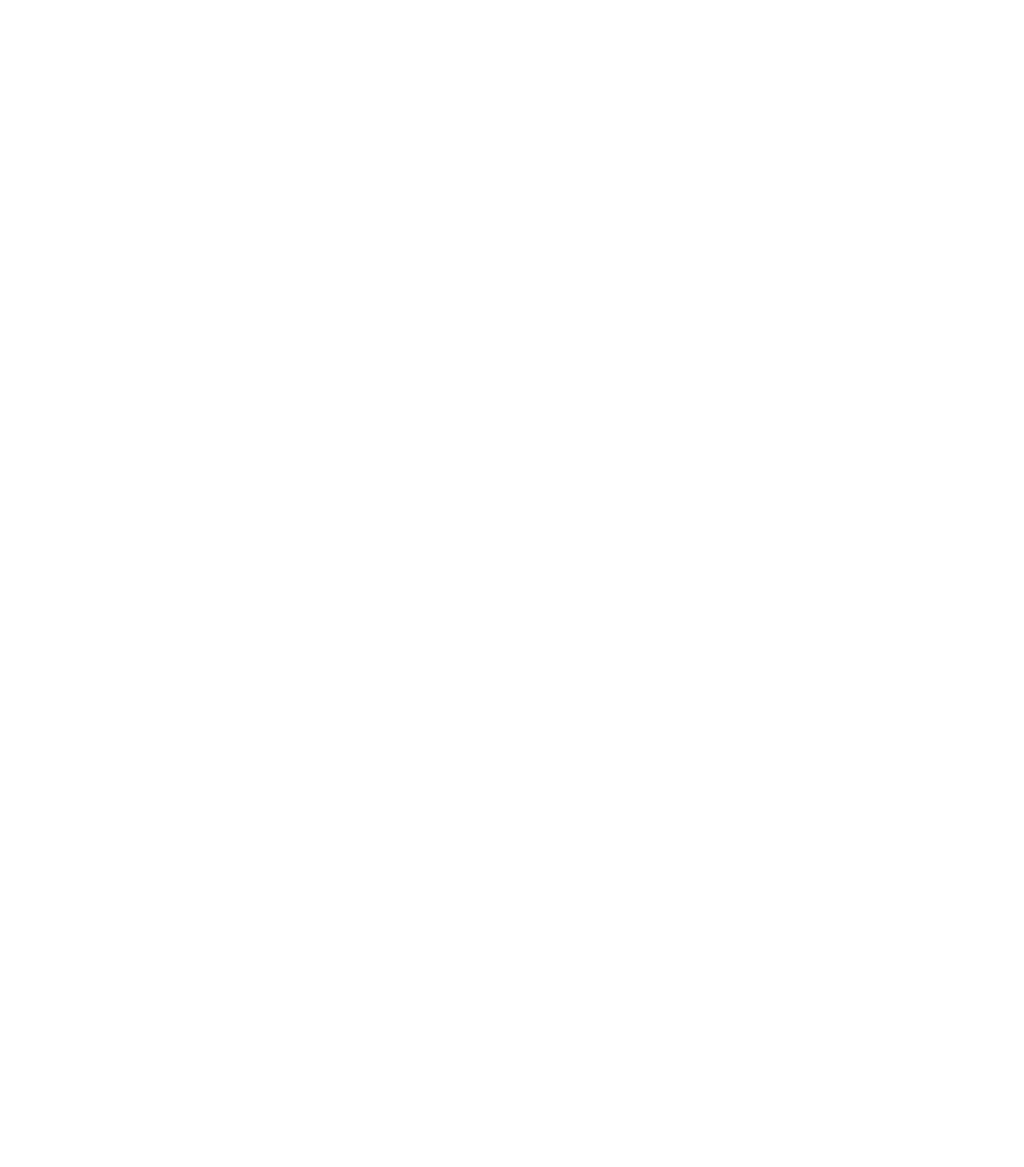
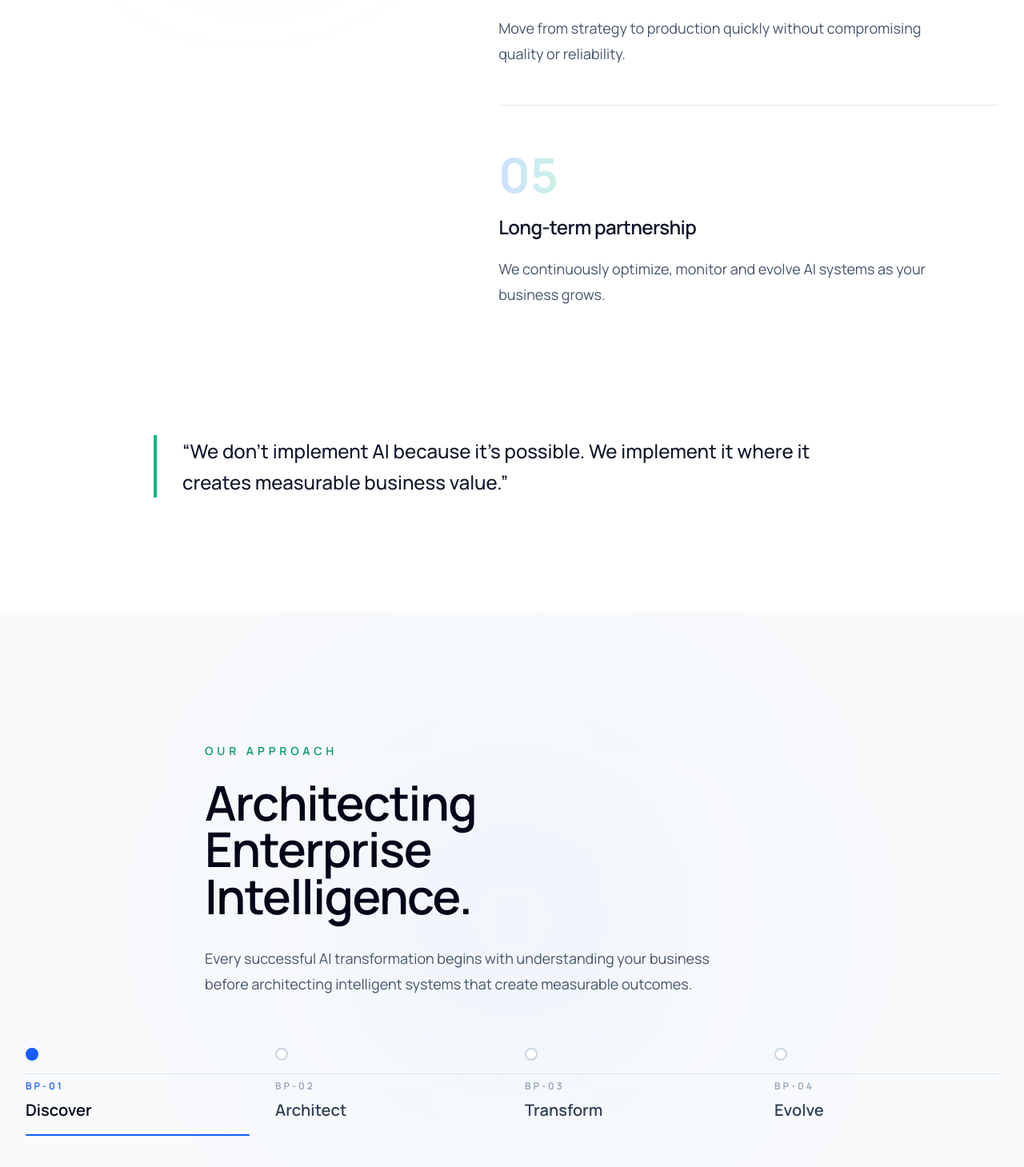
Before and after one commit to Dhinagaran891/dynava, a Next.js app: page / in a window 1280 px wide. Shown: the part 5882-7341 px from the top of the page at 80% size. Before the commit the page ends 5820 px from the top, so only its background shows below. Built offline with nearby package versions, Linux system fonts and the light colour scheme.

Commit message:
feat: add Our Approach section with interactive blueprint

```diff
--- a/app/page.tsx
+++ b/app/page.tsx
@@ -3,6 +3,7 @@
 import { Solutions } from "@/components/solutions";
 import Industries from "@/components/industries";
 import { WhyDynava } from "@/components/why-dynava";
+import { OurApproach } from "@/components/our-approach";
 
 export default function Page() {
   return (
@@ -14,6 +15,7 @@
         <Solutions />
         <Industries />
         <WhyDynava />
+        <OurApproach />
       </main>
     </>
   );
--- /dev/null
+++ b/components/our-approach/ApproachHeader.tsx
@@ -0,0 +1,33 @@
+"use client";
+
+import { motion } from "framer-motion";
+
+export default function ApproachHeader() {
+  return (
+    <motion.div
+      initial={{ opacity: 0, y: 24 }}
+      whileInView={{ opacity: 1, y: 0 }}
+      viewport={{ once: true }}
+      transition={{ duration: 0.6 }}
+      className="mx-auto max-w-3xl"
+    >
+      <span className="text-sm font-semibold uppercase tracking-[0.35em] text-emerald-600">
+        OUR APPROACH
+      </span>
+
+      <h2 className="mt-6 text-5xl font-semibold leading-[0.98] tracking-tight text-slate-950 xl:text-6xl">
+        Architecting
+        <br />
+        Enterprise
+        <br />
+        Intelligence.
+      </h2>
+
+      <p className="mt-8 max-w-2xl text-lg leading-8 text-slate-600">
+        Every successful AI transformation begins with understanding your
+        business before architecting intelligent systems that create measurable
+        outcomes.
+      </p>
+    </motion.div>
+  );
+}
--- /dev/null
+++ b/components/our-approach/BlueprintBackground.tsx
@@ -0,0 +1,9 @@
+export default function BlueprintBackground() {
+  return (
+    <>
+      <div className="absolute inset-0 bg-[linear-gradient(to_right,#e2e8f005_1px,transparent_1px),linear-gradient(to_bottom,#e2e8f005_1px,transparent_1px)] bg-[size:48px_48px]" />
+
+      <div className="absolute left-1/2 top-40 h-[450px] w-[450px] -translate-x-1/2 rounded-full bg-blue-500/5 blur-[140px]" />
+    </>
+  );
+}
--- /dev/null
+++ b/components/our-approach/BlueprintPanel.tsx
@@ -0,0 +1,98 @@
+"use client";
+
+import { motion, AnimatePresence } from "framer-motion";
+import { Check } from "lucide-react";
+
+import { BlueprintStage } from "./types";
+
+interface BlueprintPanelProps {
+  stage: BlueprintStage;
+}
+
+export default function BlueprintPanel({
+  stage,
+}: BlueprintPanelProps) {
+  return (
+    <div className="mt-12 overflow-hidden rounded-3xl border border-slate-200 bg-white shadow-sm">
+
+      <AnimatePresence mode="wait">
+
+        <motion.div
+          key={stage.id}
+          initial={{ opacity: 0, y: 16 }}
+          animate={{ opacity: 1, y: 0 }}
+          exit={{ opacity: 0, y: -16 }}
+          transition={{ duration: 0.35 }}
+          className="grid gap-12 p-10 lg:grid-cols-[1.2fr_0.8fr]"
+        >
+          {/* Left */}
+
+          <div>
+
+            <p className="text-xs font-semibold uppercase tracking-[0.3em] text-blue-600">
+              {stage.code}
+            </p>
+
+            <h3 className="mt-3 text-4xl font-semibold tracking-tight text-slate-950">
+              {stage.title}
+            </h3>
+
+            <p className="mt-4 text-lg font-medium text-slate-500">
+              {stage.tagline}
+            </p>
+
+            <div className="mt-10">
+
+              <h4 className="text-xs font-semibold uppercase tracking-[0.3em] text-slate-400">
+                Overview
+              </h4>
+
+              <p className="mt-5 max-w-xl text-lg leading-8 text-slate-600">
+                {stage.overview}
+              </p>
+
+            </div>
+
+          </div>
+
+          {/* Right */}
+
+          <div className="rounded-2xl bg-slate-50 p-8">
+
+            <h4 className="text-xs font-semibold uppercase tracking-[0.3em] text-slate-400">
+              Key Outcomes
+            </h4>
+
+            <div className="mt-8 space-y-5">
+
+              {stage.outcomes.map((item) => (
+
+                <div
+                  key={item}
+                  className="flex items-start gap-4"
+                >
+                  <div className="mt-1 flex h-6 w-6 items-center justify-center rounded-full bg-gradient-to-r from-blue-600 to-emerald-500">
+
+                    <Check className="h-3.5 w-3.5 text-white" />
+
+                  </div>
+
+                  <span className="leading-7 text-slate-700">
+                    {item}
+                  </span>
+
+                </div>
+
+              ))}
+
+            </div>
+
+          </div>
+
+        </motion.div>
+
+      </AnimatePresence>
+
+    </div>
+  );
+}
--- /dev/null
+++ b/components/our-approach/BlueprintRail.tsx
@@ -0,0 +1,79 @@
+"use client";
+
+import { BlueprintStage } from "./types";
+
+interface BlueprintRailProps {
+  stages: BlueprintStage[];
+  activeId: string;
+  onChange: (id: string) => void;
+}
+
+export default function BlueprintRail({
+  stages,
+  activeId,
+  onChange,
+}: BlueprintRailProps) {
+  return (
+    <nav
+      aria-label="Dynava Blueprint"
+      className="relative mt-16 mb-14"
+    >
+      {/* Blueprint Line */}
+      <div className="absolute left-0 right-0 top-8 h-px bg-slate-200" />
+
+      <div className="relative grid grid-cols-2 gap-8 md:grid-cols-4">
+        {stages.map((stage) => {
+          const active = activeId === stage.id;
+
+          return (
+            <button
+              key={stage.id}
+              onClick={() => onChange(stage.id)}
+              className="group relative text-left"
+            >
+              {/* Node */}
+              <div
+                className={`mb-6 h-4 w-4 rounded-full border-2 transition-all duration-300 ${
+                  active
+                    ? "border-blue-600 bg-blue-600"
+                    : "border-slate-300 bg-white group-hover:border-blue-500"
+                }`}
+              />
+
+              {/* Blueprint Code */}
+              <p
+                className={`text-xs font-semibold tracking-[0.25em] uppercase transition-colors ${
+                  active
+                    ? "text-blue-600"
+                    : "text-slate-400"
+                }`}
+              >
+                {stage.code}
+              </p>
+
+              {/* Title */}
+              <h3
+                className={`mt-2 text-xl font-semibold transition-colors ${
+                  active
+                    ? "text-slate-950"
+                    : "text-slate-700 group-hover:text-slate-950"
+                }`}
+              >
+                {stage.title}
+              </h3>
+
+              {/* Underline */}
+              <div
+                className={`mt-4 h-[2px] rounded-full transition-all duration-300 ${
+                  active
+                    ? "w-full bg-blue-600"
+                    : "w-0 bg-blue-600 group-hover:w-full"
+                }`}
+              />
+            </button>
+          );
+        })}
+      </div>
+    </nav>
+  );
+}
--- /dev/null
+++ b/components/our-approach/OurApproach.tsx
@@ -0,0 +1,45 @@
+"use client";
+
+import { useMemo, useState } from "react";
+
+import { Container } from "@/components/ui";
+
+import ApproachHeader from "./ApproachHeader";
+import BlueprintBackground from "./BlueprintBackground";
+import BlueprintPanel from "./BlueprintPanel";
+import BlueprintRail from "./BlueprintRail";
+import { blueprintStages } from "./data";
+
+export default function OurApproach() {
+  const [activeId, setActiveId] = useState("discover");
+
+  const activeStage = useMemo(
+    () =>
+      blueprintStages.find((stage) => stage.id === activeId) ??
+      blueprintStages[0],
+    [activeId]
+  );
+
+  return (
+    <section
+      id="our-approach"
+      className="relative overflow-hidden bg-slate-50 py-32 lg:py-40"
+    >
+      <BlueprintBackground />
+
+      <Container className="relative z-10">
+
+        <ApproachHeader />
+
+        <BlueprintRail
+          stages={blueprintStages}
+          activeId={activeId}
+          onChange={setActiveId}
+        />
+
+        <BlueprintPanel stage={activeStage} />
+
+      </Container>
+    </section>
+  );
+}
--- /dev/null
+++ b/components/our-approach/data.ts
@@ -0,0 +1,60 @@
+import { BlueprintStage } from "./types";
+
+export const blueprintStages: BlueprintStage[] = [
+  {
+    id: "discover",
+    code: "BP-01",
+    title: "Discover",
+    tagline: "Understanding before building.",
+    overview:
+      "We begin by understanding your organisation, business objectives, stakeholders, current systems and opportunities before recommending technology.",
+    outcomes: [
+      "AI Readiness Assessment",
+      "Business Opportunity Mapping",
+      "Stakeholder Alignment",
+      "Success Metrics Framework",
+    ],
+  },
+  {
+    id: "architect",
+    code: "BP-02",
+    title: "Architect",
+    tagline: "Designing intelligent systems.",
+    overview:
+      "We architect enterprise intelligence tailored to your business goals, technical landscape and future growth.",
+    outcomes: [
+      "Enterprise AI Architecture",
+      "Solution Blueprint",
+      "Technology Roadmap",
+      "Data Strategy",
+    ],
+  },
+  {
+    id: "transform",
+    code: "BP-03",
+    title: "Transform",
+    tagline: "Turning strategy into measurable impact.",
+    overview:
+      "Our team develops, integrates and deploys AI solutions that improve efficiency, productivity and business performance.",
+    outcomes: [
+      "AI Solution Delivery",
+      "Workflow Automation",
+      "System Integration",
+      "Business Validation",
+    ],
+  },
+  {
+    id: "evolve",
+    code: "BP-04",
+    title: "Evolve",
+    tagline: "Growing with your enterprise.",
+    overview:
+      "We continuously monitor, optimise and expand your AI capabilities to ensure long-term business value.",
+    outcomes: [
+      "Continuous Optimisation",
+      "Performance Monitoring",
+      "Governance",
+      "Innovation Roadmap",
+    ],
+  },
+];
--- /dev/null
+++ b/components/our-approach/index.ts
@@ -0,0 +1 @@
+export { default as OurApproach } from "./OurApproach";
--- /dev/null
+++ b/components/our-approach/types.ts
@@ -0,0 +1,8 @@
+export interface BlueprintStage {
+  id: string;
+  code: string;
+  title: string;
+  tagline: string;
+  overview: string;
+  outcomes: string[];
+}
--- a/components/why-dynava/PrincipleTimeline.tsx
+++ b/components/why-dynava/PrincipleTimeline.tsx
@@ -2,33 +2,47 @@
 
 const PrincipleTimeline = () => {
   return (
-    <div className="relative space-y-10">
+    <div className="space-y-14">
 
-      <div className="absolute left-[18px] top-3 bottom-3 w-px bg-slate-200" />
+      {principles.map((item) => (
 
-      {principles.map((principle) => {
-        const Icon = principle.icon;
+        <div
+          key={item.id}
+          className="group border-b border-slate-200 pb-12 last:border-none"
+        >
 
-        return (
-          <div key={principle.id} className="relative flex gap-6">
+          {/* Number */}
 
-            <div className="relative z-10 flex h-9 w-9 items-center justify-center rounded-full bg-white border border-slate-200 shadow-sm">
-              <Icon className="h-4 w-4 text-blue-600" />
-            </div>
+          <div className="mb-5">
 
-            <div>
-              <h3 className="text-xl font-semibold text-slate-900">
-                {principle.title}
-              </h3>
+            <span className="bg-gradient-to-r from-blue-600 to-emerald-500 bg-clip-text text-6xl font-bold text-transparent opacity-20 transition-all duration-500 group-hover:opacity-100">
 
-              <p className="mt-2 max-w-lg leading-7 text-slate-600">
-                {principle.description}
-              </p>
-            </div>
+              {String(item.id).padStart(2, "0")}
+
+            </span>
 
           </div>
-        );
-      })}
+
+          {/* Title */}
+
+          <h3 className="max-w-md text-2xl font-semibold tracking-tight text-slate-900">
+
+            {item.title}
+
+          </h3>
+
+          {/* Description */}
+
+          <p className="mt-5 max-w-xl text-lg leading-8 text-slate-600">
+
+            {item.description}
+
+          </p>
+
+        </div>
+
+      ))}
+
     </div>
   );
 };
```
Also changed, not shown: components/our-approach/BlueprintViewer.tsx (added).
